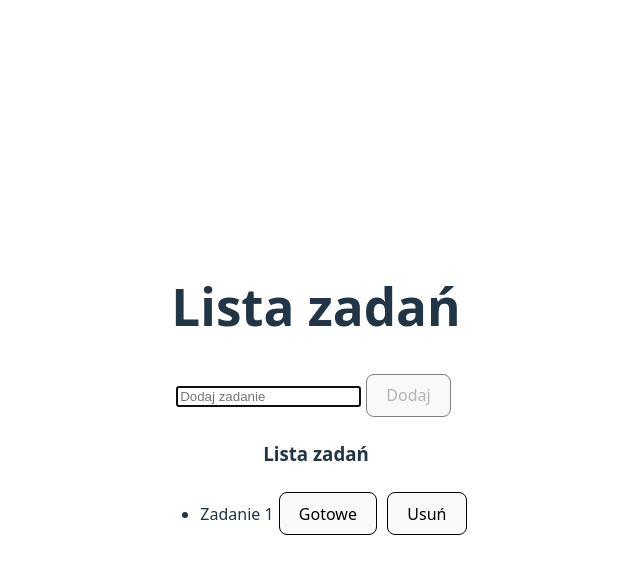
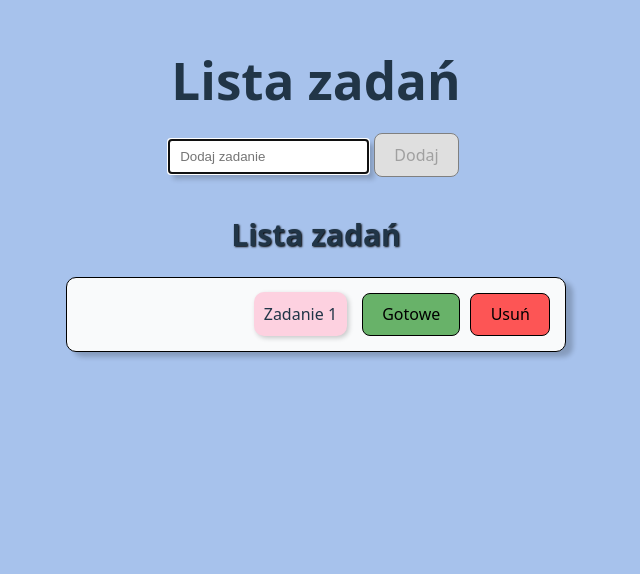
Before and after one commit to ewolwentowy/todo-list, a Vue app: page / in a window 1280 px wide. Shown: the top 574 px of the page, without its empty margins (324-964 px from the left). Built offline with nearby package versions, Linux system fonts and the light colour scheme.

Commit message:
delikatne ostylowanie

```diff
--- a/src/App.vue
+++ b/src/App.vue
@@ -30,12 +30,28 @@ const handleDeleteTask = (id) => {
 
 <template>
   <h1>Lista zadań</h1>
-  <TaskForm @addTask="handleResponse"/>
-  <TaskList :arrTodo="arrTodo"
+  <div class="app">
+    <TaskForm @addTask="handleResponse"/>
+    <TaskList :arrTodo="arrTodo"
             @toggleDone="handleToggleDone"
             @deleteTask="handleDeleteTask"/>
+  </div>
 </template>
 
 <style scoped>
+h1{
 
+  display: flex;
+  text-align: center;
+  justify-content: center;
+margin: 20px;
+
+}
+app {
+  display: flex;
+  justify-content: center;
+  align-items: center;
+
+
+}
 </style>
--- a/src/assets/style.css
+++ b/src/assets/style.css
@@ -1,3 +1,9 @@
+* {
+  margin: 0;
+  padding: 0;
+  box-sizing: border-box;
+}
+
 :root {
   font-family: system-ui, Avenir, Helvetica, Arial, sans-serif;
   line-height: 1.5;
@@ -23,9 +29,9 @@ a:hover {
 }
 
 body {
-  margin: 0;
-  display: flex;
-  place-items: center;
+
+
+
   min-width: 320px;
   min-height: 100vh;
 }
@@ -64,6 +70,8 @@ button:focus-visible {
   margin: 0 auto;
   padding: 2rem;
   text-align: center;
+  background-color: #a7c2ec;
+  height: 100vh;
 }
 
 @media (prefers-color-scheme: light) {
--- a/src/components/TaskForm.vue
+++ b/src/components/TaskForm.vue
@@ -1,5 +1,5 @@
 <script setup>
-import {ref, watch} from "vue";
+import {ref} from "vue";
 
 const emit = defineEmits(['addTask'])
 const newTask = ref('')
@@ -22,7 +22,7 @@ function sendTask() {
 
 <template>
   <div>
-    <input type="text" v-model="newTask" placeholder="Dodaj zadanie" @keyup.enter="sendTask" autofocus/>
+    <input type="text" v-model="newTask" placeholder="Dodaj zadanie" @keyup.enter="sendTask" autofocus maxlength="35"/>
     <button @click="sendTask" v-bind:disabled="newTask.length === 0">Dodaj</button>
   </div>
   <label >{{ info }}</label>
@@ -30,9 +30,30 @@ function sendTask() {
 
 <style scoped>
 
+button{
+  background-color: rgba(255, 110, 196, 0.78);
+  transition: background-color 0.3s;
+}
+button:hover{
+  background-color: rgb(255, 201, 252);
+  transform: scale(1.05);
+}
+
 button:disabled {
   cursor: default;
   border: 1px solid gray;
+  background-color: #dfdfdf;
+  transform: scale(1);
+}
+input{
+  height: 35px;
+  padding: 10px;
+  box-shadow: 5px 5px 5px 0 rgba(0, 0, 0, 0.2);
+}
+label{
+  display: block;
+  height: 30px;
+  color: #d22222;
 }
 
 </style>
--- a/src/components/TaskItem.vue
+++ b/src/components/TaskItem.vue
@@ -1,10 +1,10 @@
-<script setup >
+<script setup>
 
-const   props  = defineProps(['task'])
+const props = defineProps(['task'])
 const emit = defineEmits(['toggleDone', 'deleteTask'])
 
 function toggleDone() {
-emit('toggleDone', props.task.id)
+  emit('toggleDone', props.task.id)
 }
 
 function deleteTask() {
@@ -15,19 +15,58 @@ function deleteTask() {
 
 
 <template>
-<div class="task-item">
+  <div class="task-item">
   <span v-bind:class="{done: props.task.done}">
-{{task.title}}
+{{ task.title }}
   </span>
-  <button @click="toggleDone">Gotowe</button>
-  <button @click="deleteTask">Usuń</button>
-</div>
+    <button class="btn1" @click="toggleDone">Gotowe</button>
+    <button class="btn2" @click="deleteTask">Usuń</button>
+  </div>
 </template>
 
 
 <style scoped>
-.done{
+.done {
   text-decoration-line: line-through;
   color: gray;
 }
+
+.btn1{
+  background-color: rgba(0, 128, 0, 0.58);
+  transition: background-color 0.3s;
+}
+.btn2{
+  background-color: rgba(255, 0, 0, 0.66);
+  transition: background-color 0.25s;
+}
+
+button:hover {
+  background-color: #e8ccd1;
+transform: scale(1.05);
+
+
+}
+
+.task-item {
+  display: flex;
+  align-items: center;
+  justify-content: end;
+  padding: 10px;
+  width: 500px;
+  border: 1px solid black;
+  border-radius: 10px;
+  background-color: #f9fafb;
+  box-shadow: 7px 5px 5px 0 rgba(0, 0, 0, 0.2);
+
+
+}
+
+span {
+  background-color: #fdd1e0;
+  padding: 10px;
+  margin-right: 10px;
+  border-radius: 10px;
+  box-shadow: 2px 2px 5px 0 rgba(0, 0, 0, 0.2);
+
+}
 </style>
--- a/src/components/TaskList.vue
+++ b/src/components/TaskList.vue
@@ -12,7 +12,7 @@ const emit = defineEmits(['toggleDone', 'deleteTask'])
       <li v-for="task in arrTodo" :key="task.id">
         <TaskItem :task="task"
                   @toggleDone="() => $emit('toggleDone', task.id)"
-                  @deleteTask= "() => $emit('deleteTask', task.id)"
+                  @deleteTask="() => $emit('deleteTask', task.id)"
         />
       </li>
     </ul>
@@ -22,5 +22,24 @@ const emit = defineEmits(['toggleDone', 'deleteTask'])
 </template>
 
 <style scoped>
+h3{
+  font-size: 30px;
+text-shadow: 1px 1px 2px black;
+}
+div{
+  margin: 10px;
+
+}
+ul{
+  list-style-type: none;
+}
+
+.task-list {
+  display: flex;
+  justify-content: center;
+  align-items: center;
+  height: 100%;
+
+}
 
 </style>
```
